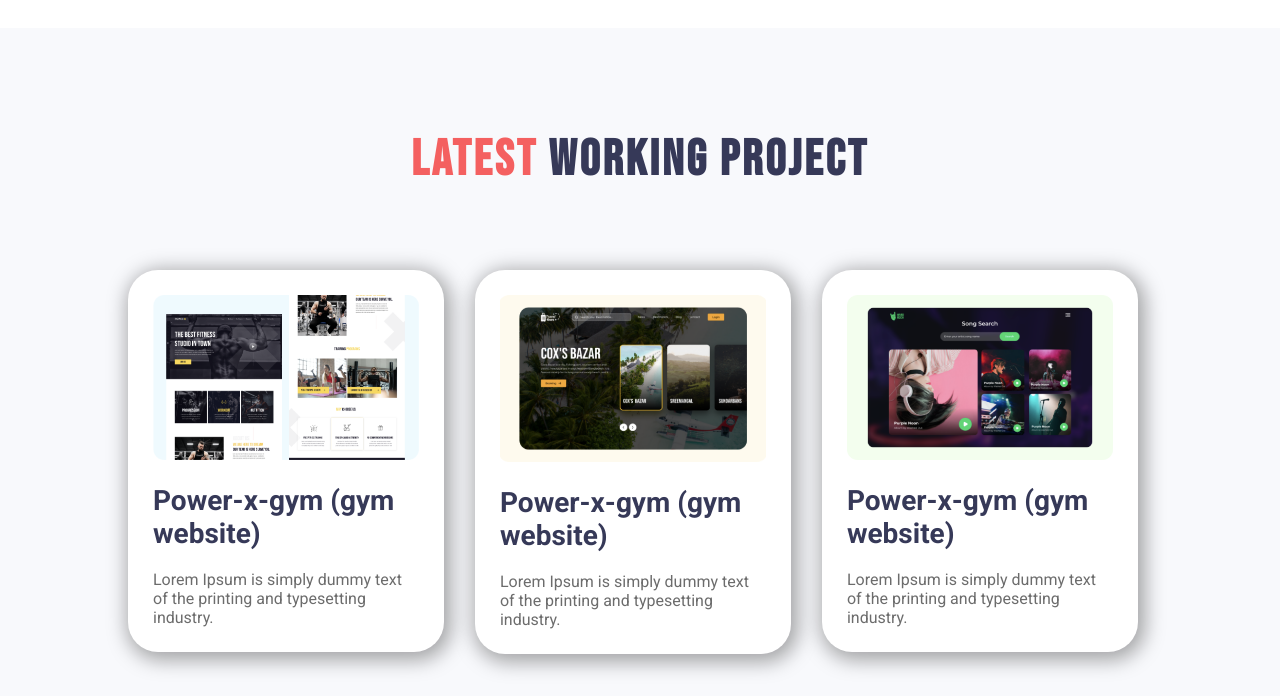
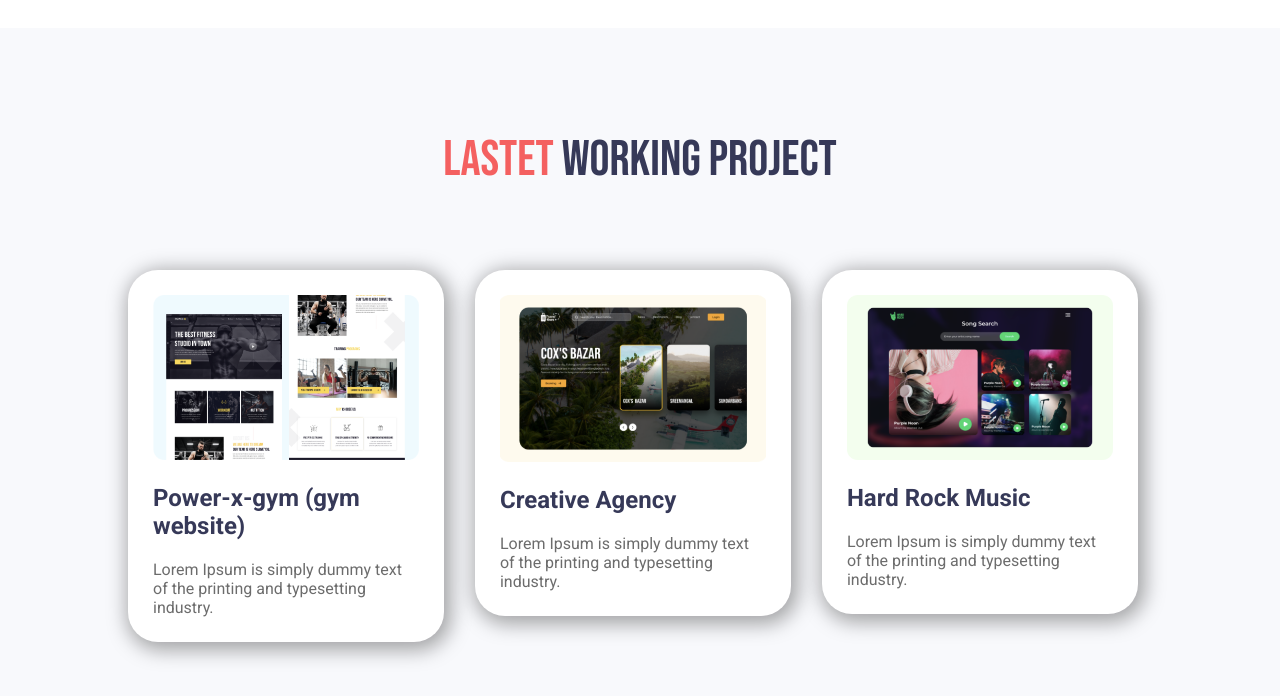
Before and after one commit to MdAtikBhuiyan/Assignment-01, a plain HTML site: page index.html in a window 1280 px wide. Shown: the part 1004-1700 px from the top of the page. Drawn offline with Linux system fonts and the light colour scheme.

Commit message:
assignment done

```diff
--- a/index.html
+++ b/index.html
@@ -51,8 +51,8 @@
     </div>
 </section>
 
-<section class="lattest-work">
-    <h2> <span>LATEST</span> WORKING PROJECT</h2>
+<section class="lastet-work">
+    <h2> <span>LASTET</span> WORKING PROJECT</h2>
     <div class="row">
         <div class="col single-work-box">
             <img src="images/image 3.png" alt="">
@@ -61,12 +61,12 @@
         </div>
         <div class="col single-work-box">
             <img src="images/image 4.png" alt="">
-            <h3>Power-x-gym (gym website)</h3>
+            <h3>Creative Agency</h3>
             <p>Lorem Ipsum is simply dummy text of the printing and typesetting industry.</p>
         </div>
         <div class="col single-work-box">
             <img src="images/image 5.png" alt="">
-            <h3>Power-x-gym (gym website)</h3>
+            <h3>Hard Rock Music</h3>
             <p>Lorem Ipsum is simply dummy text of the printing and typesetting industry.</p>
         </div>
     </div>
@@ -105,7 +105,7 @@
             <h2>Work Inquiry</h2>
         </div>
         <div class="right-side">
-            <a class="button" href="https://www.linkedin.com/in/md-atik-bhuiyan-a49aa4202/" target="_blank">Let's chat</a>
+            <a class="button" href="https://www.linkedin.com/in/md-atik-bhuiyan-a49aa4202/" target="_blank">Let's Chat</a>
         </div>
     </div>
 </section>
--- a/style.css
+++ b/style.css
@@ -93,9 +93,8 @@ body{
     font-size:50px;
     font-family: 'Bebas Neue', cursive;
     color:#363958;
-    font-weight: 700;
+    font-weight: normal;
     margin: 100px 0 0;
-    letter-spacing: 3px;
 }
 .about-area{
     margin-bottom: 50px;;
@@ -108,21 +107,21 @@ img.download-icon {
 .about-area .button{
     padding:16px 35px;
 }
-.lattest-work{
+.lastet-work{
     padding:60px 0 110px;
     background: #F8F9FC;
     display: block;
     overflow:hidden
 }
-.lattest-work h2{
+.lastet-work h2{
     text-align: center;
     font-size: 50px;
     font-family: 'Bebas Neue', cursive;
     color:#363958;
-    letter-spacing: 3px;
     margin-bottom: 80px;
+    font-weight: normal;
 }
-.lattest-work h2 span{
+.lastet-work h2 span{
     color:#F46060;
 }
 .row{
@@ -148,7 +147,7 @@ img.download-icon {
     width:100%;
 }
 .col h3{
-    font-size: 28px;
+    font-size: 24px;
     font-family: 'Roboto', sans-serif;
     color:#363958;
     margin:20px 0;
@@ -173,7 +172,7 @@ img.download-icon {
     font-size: 50px;
     font-family: 'Bebas Neue', cursive;
     color:#363958;
-    letter-spacing: 3px;
+    font-weight: normal;
     margin:0 0 30px 0;
 }
 .services h2 span{
```
